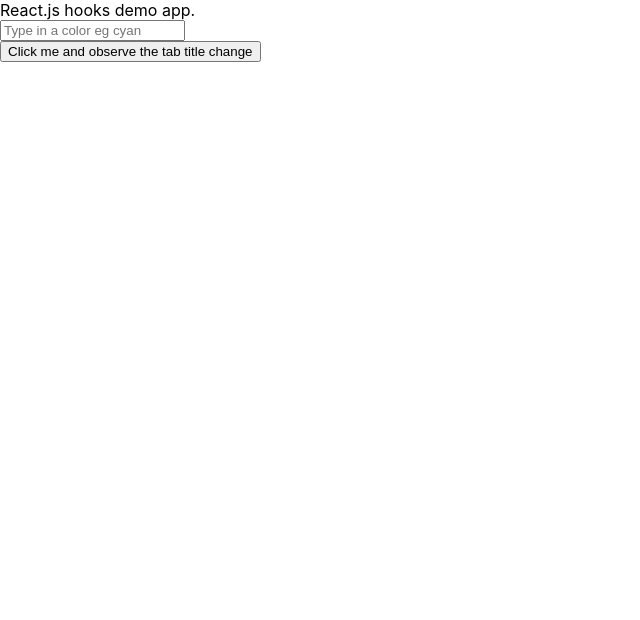
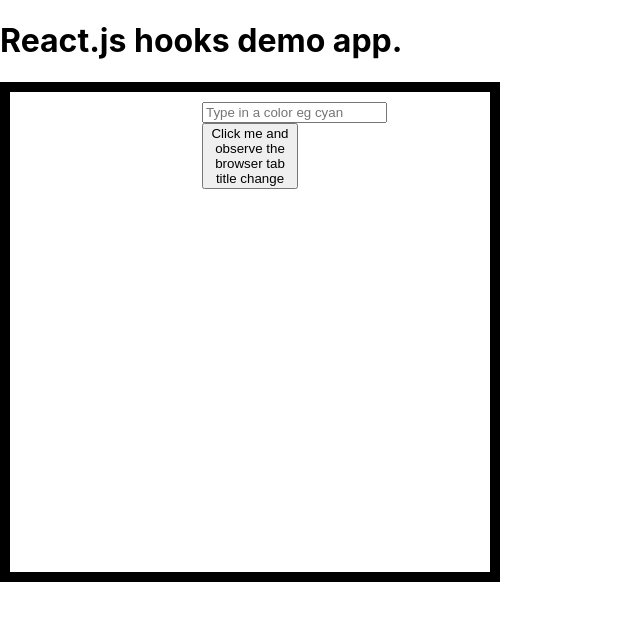
Before and after one commit to prjerome/reactEcosystem, a React (Create React App) app: page / in a window 1280 px wide. Shown: the top 620 px of the page, without its empty margins (0-640 px from the left). Built offline with nearby package versions, Linux system fonts and the light colour scheme.

Commit message:
Added App.css

```diff
--- a/src/App.css
+++ b/src/App.css
@@ -1,38 +1,25 @@
-.App {
-  text-align: center;
+.container {
+  box-sizing: border-box;
+  width: 500px;
+  height: 500px;
+  display: block;
+  border: 10px solid black;
+  padding: 25%;
+  padding: 10px 15%;
+};
+
+header {
+box-sizing: border-box;
+
+  border: 10px solid gold;
+  margin: 0 auto;
+  display: block
+};
+
+.button {
+  font-size:50px;
+  width: 25%;
+  height: 50%;
+  font-weight: bold;
+
 }
-
-.App-logo {
-  height: 40vmin;
-  pointer-events: none;
-}
-
-@media (prefers-reduced-motion: no-preference) {
-  .App-logo {
-    animation: App-logo-spin infinite 20s linear;
-  }
-}
-
-.App-header {
-  background-color: #282c34;
-  min-height: 100vh;
-  display: flex;
-  flex-direction: column;
-  align-items: center;
-  justify-content: center;
-  font-size: calc(10px + 2vmin);
-  color: white;
-}
-
-.App-link {
-  color: #61dafb;
-}
-
-@keyframes App-logo-spin {
-  from {
-    transform: rotate(0deg);
-  }
-  to {
-    transform: rotate(360deg);
-  }
-}
--- a/src/App.js
+++ b/src/App.js
@@ -1,4 +1,5 @@
 import React, { useState, useEffect } from 'react';
+import './App.css';
 
 const title = 'React.js hooks demo app.';
 
@@ -12,12 +13,18 @@
     const handleChange = ({target}) => setDivColor(target.value) ;
 
     return(
-    <div style={{ background:divColor }}>
-        {title}
-        <input style={{display:'block'}}  type="text" placeholder="Type in a color eg cyan" onChange={handleChange} />
+    <div>
+         <header> <h1>{title}</h1> </header>
+       <div className="container" style={{ background:divColor }}>
+        <section>
+            <input className="input" style={{display:'block'}}  type="text" placeholder="Type in a color eg cyan" onChange={handleChange} />
 
-        <button style={{display:'block'}} onClick={() => setCount(count + 1 )}>Click me and observe the tab title change</button>
-    </div>)
+            <button style={{display:'block'}} onClick={() => setCount(count + 1 )}>Click me and observe the browser tab title change</button>
+        </section>
+
+    </div>
+    </div>
+      )
 };
 
 export default App;
```
